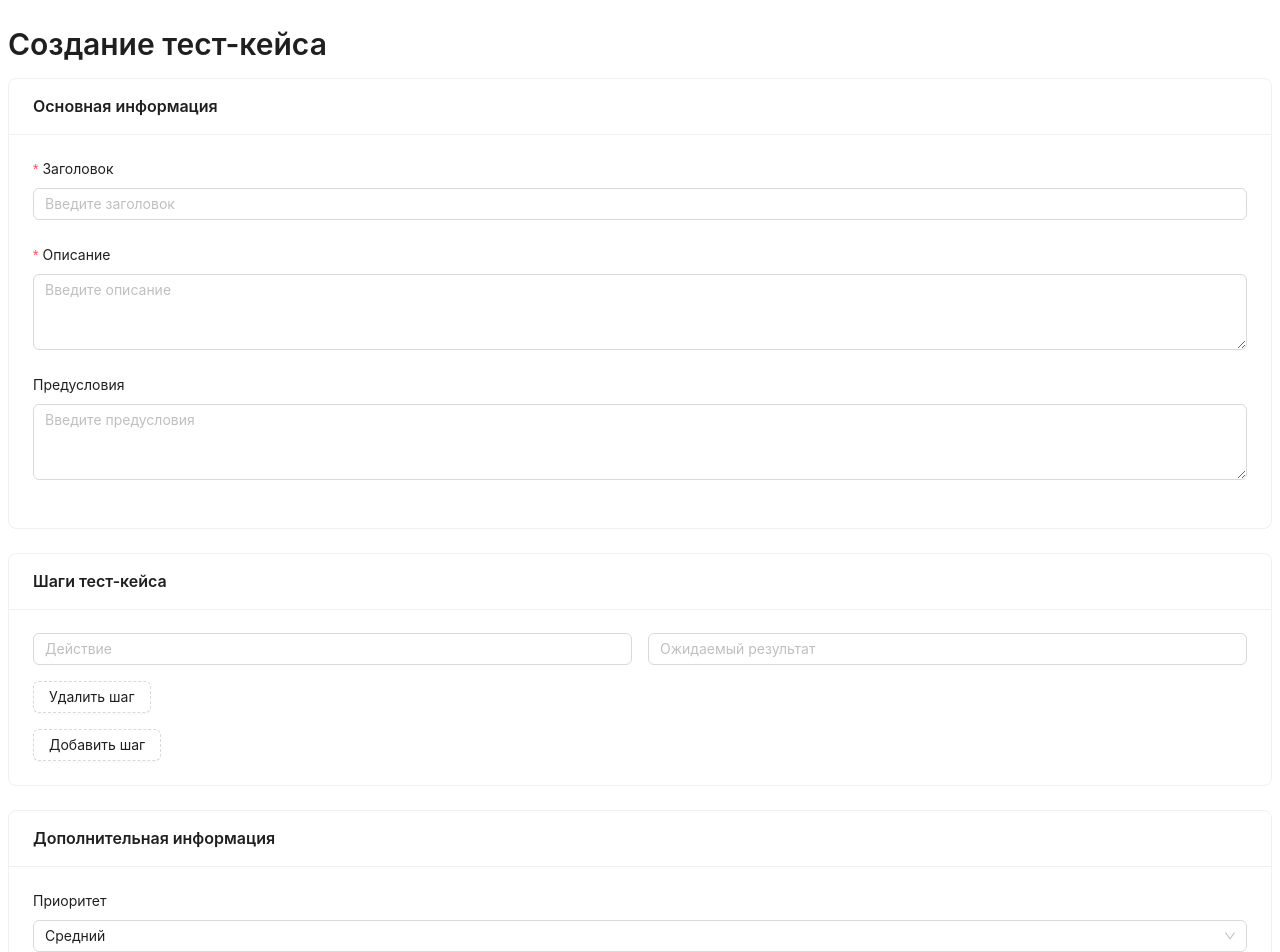
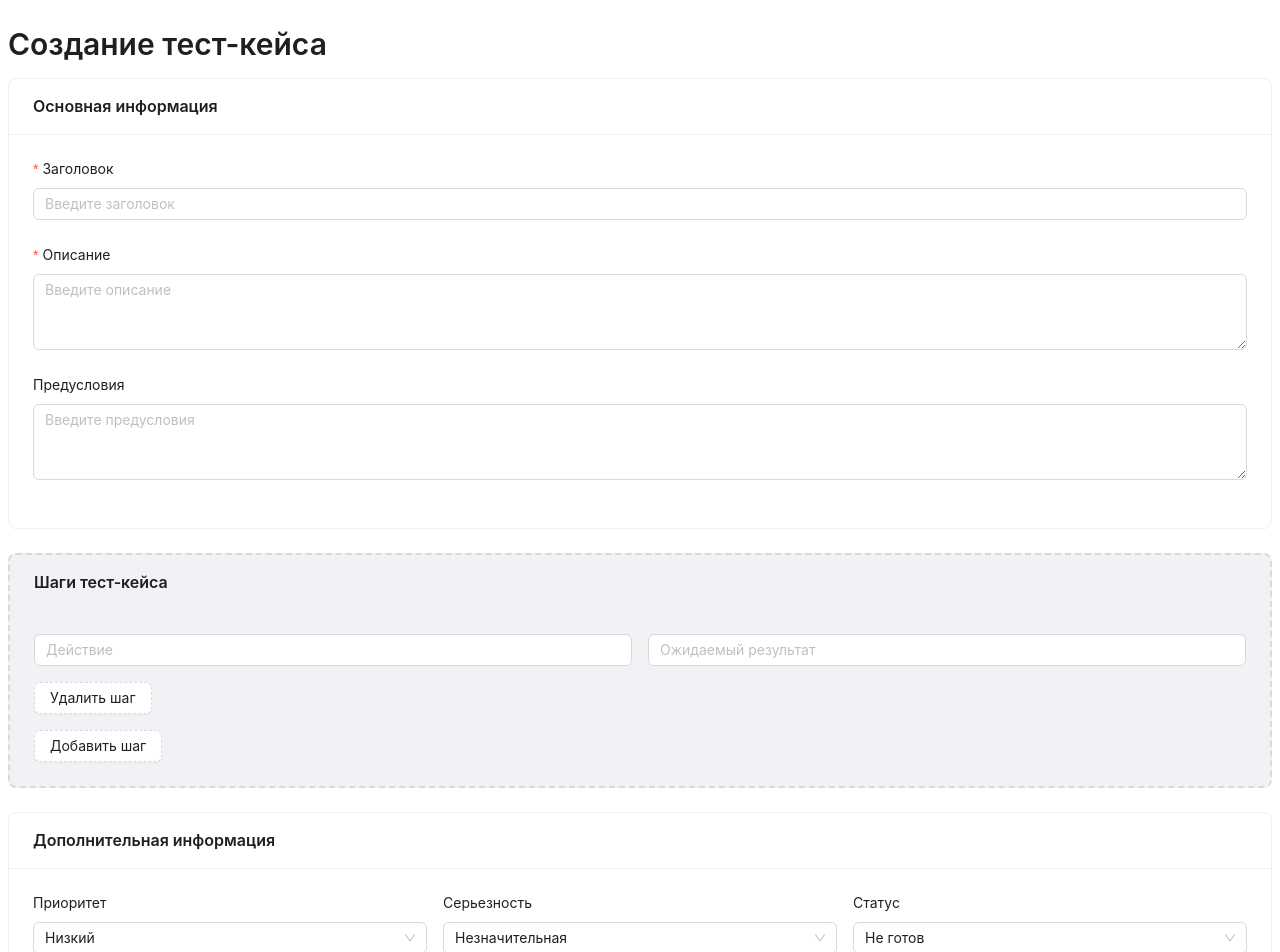
Before and after one commit to ivonin85/my-app, a React (Create React App) app in the folder frontend/: page /testcases/create in a window 1280 px wide. Shown: the top 952 px of the page. Built offline with nearby package versions, Linux system fonts and the light colour scheme; no server answers.

Commit message:
refactoring test-case

```diff
--- a/frontend/src/components/TestCaseList.js
+++ b/frontend/src/components/TestCaseList.js
@@ -1,6 +1,6 @@
 import React, { useState, useEffect } from 'react';
-import { useParams, Link } from 'react-router-dom';
-import { Table, Button, Typography } from 'antd';
+import { useParams, useNavigate } from 'react-router-dom';
+import { Table, Typography } from 'antd';
 import TestCaseService from '../services/TestCaseService';
 
 const { Title } = Typography;
@@ -8,6 +8,7 @@ const { Title } = Typography;
 const TestCaseList = () => {
     const { moduleId, projectId } = useParams();
     const [testCases, setTestCases] = useState([]);
+    const navigate = useNavigate();
 
     useEffect(() => {
         TestCaseService.getTestCasesByModuleId(moduleId)
@@ -21,7 +22,12 @@ const TestCaseList = () => {
 
     const columns = [
         {
-            title: 'Заголовок',
+            title: 'ID',
+            dataIndex: 'id',
+            key: 'id',
+        },
+        {
+            title: 'Название тест-кейса',
             dataIndex: 'title',
             key: 'title',
         },
@@ -31,30 +37,22 @@ const TestCaseList = () => {
             key: 'priority',
         },
         {
-            title: 'Статус',
-            dataIndex: 'status',
-            key: 'status',
-        },
-        {
             title: 'Дата создания',
             dataIndex: 'createdAt',
             key: 'createdAt',
             render: (text) => new Date(text).toLocaleDateString(),
         },
         {
-            title: 'ID последнего редактора',
-            dataIndex: 'executor',
-            key: 'executor',
-            render: (executor) => (executor ? executor.id : 'Не назначен'),
+            title: 'Теги тест-кейса',
+            dataIndex: 'tags',
+            key: 'tags',
+            render: (tags) => tags ? tags.join(', ') : 'Нет тегов',
         },
         {
-            title: 'Действия',
-            key: 'action',
-            render: (text, record) => (
-                <Link to={`/testcases/${record.id}`} state={{ projectId, moduleId }}>
-                    Просмотр
-                </Link>
-            ),
+            title: 'Дата последнего редактирования',
+            dataIndex: 'updatedAt',
+            key: 'updatedAt',
+            render: (text) => new Date(text).toLocaleDateString(),
         },
     ];
 
@@ -66,13 +64,15 @@ const TestCaseList = () => {
                 columns={columns}
                 rowKey="id"
                 pagination={false}
-                bordered={false} // Убираем границы между строками
-                style={{ borderCollapse: 'collapse' }} // Убираем границы между столбцами
-                rowClassName="test-case-row" // Класс для строк (можно использовать для дальнейшей стилизации)
+                bordered={false}
+                style={{ borderCollapse: 'collapse' }}
+                rowClassName="test-case-row"
+                onRow={(record) => ({
+                    onClick: () => {
+                        navigate(`/testcases/${record.id}`, { state: { projectId, moduleId } });
+                    },
+                })}
             />
-            <Link to="/testcases/create" state={{ projectId, moduleId }}>
-                <Button type="primary" style={{ marginTop: '16px' }}>Создать новый тест-кейс</Button>
-            </Link>
         </div>
     );
 };
--- a/frontend/src/pages/module/ModuleDetailsPage.js
+++ b/frontend/src/pages/module/ModuleDetailsPage.js
@@ -48,6 +48,9 @@ const ModuleDetailsPage = () => {
 
             {/* Список тест-кейсов для этого модуля */}
             <TestCaseList />
+            <Link to="/testcases/create" state={{ projectId, moduleId }}>
+                <Button type="primary" style={{ marginTop: '16px' }}>Создать новый тест-кейс</Button>
+            </Link>
         </div>
     );
 };
--- a/frontend/src/pages/test_case/TestCaseForm.js
+++ b/frontend/src/pages/test_case/TestCaseForm.js
@@ -16,9 +16,9 @@ const TestCaseForm = () => {
     const [description, setDescription] = useState('');
     const [preconditions, setPreconditions] = useState('');
     const [steps, setSteps] = useState([{ action: '', expectedResult: '' }]);
-    const [priority, setPriority] = useState('medium');
-    const [severity, setSeverity] = useState('minor');
-    const [status, setStatus] = useState('Not Passed');
+    const [priority, setPriority] = useState('Низкий');
+    const [severity, setSeverity] = useState('Незначительная');
+    const [status, setStatus] = useState('Не готов');
     const [requirements, setRequirements] = useState('');
     const [comments, setComments] = useState('');
     const [tags, setTags] = useState([]);
@@ -130,24 +130,30 @@ const TestCaseForm = () => {
                 </Card>
 
                 {/* Секция с шагами */}
-                <Card title="Шаги тест-кейса" bordered={true} style={{ marginBottom: '24px' }}>
+                <Card
+                    title="Шаги тест-кейса"
+                    bordered={true}
+                    style={{ marginBottom: '24px', backgroundColor: '#f0f2f5', border: '2px dashed #d9d9d9' }}
+                >
                     {steps.map((step, index) => (
                         <div key={index} style={{ marginBottom: '16px' }}>
                             <Row gutter={16}>
                                 <Col span={12}>
-                                    <Input
+                                    <TextArea
                                         placeholder="Действие"
                                         value={step.action}
                                         onChange={(e) => handleStepChange(index, 'action', e.target.value)}
                                         style={{ marginBottom: '8px', width: '100%' }}
+                                        autoSize={{ minRows: 1, maxRows: 6 }}
                                     />
                                 </Col>
                                 <Col span={12}>
-                                    <Input
+                                    <TextArea
                                         placeholder="Ожидаемый результат"
                                         value={step.expectedResult}
                                         onChange={(e) => handleStepChange(index, 'expectedResult', e.target.value)}
                                         style={{ width: '100%' }}
+                                        autoSize={{ minRows: 1, maxRows: 6 }}
                                     />
                                 </Col>
                             </Row>
@@ -160,6 +166,8 @@ const TestCaseForm = () => {
                 </Card>
 
                 <Card title="Дополнительная информация" bordered={true} style={{ marginBottom: '24px' }}>
+                    <Row gutter={16}>
+                        <Col span={8}>
                             <Form.Item label="Приоритет">
                                 <Select value={priority} onChange={setPriority}>
                                     <Select.Option value="high">Высокий</Select.Option>
@@ -167,6 +175,8 @@ const TestCaseForm = () => {
                                     <Select.Option value="low">Низкий</Select.Option>
                                 </Select>
                             </Form.Item>
+                        </Col>
+                        <Col span={8}>
                             <Form.Item label="Серьезность">
                                 <Select value={severity} onChange={setSeverity}>
                                     <Select.Option value="critical">Критическая</Select.Option>
@@ -174,12 +184,18 @@ const TestCaseForm = () => {
                                     <Select.Option value="minor">Незначительная</Select.Option>
                                 </Select>
                             </Form.Item>
+                        </Col>
+                        <Col span={8}>
                             <Form.Item label="Статус">
                                 <Select value={status} onChange={setStatus}>
-                            <Select.Option value="Passed">Пройден</Select.Option>
-                            <Select.Option value="Not Passed">Не пройден</Select.Option>
+                                    <Select.Option value="Ready">Готов</Select.Option>
+                                    <Select.Option value="Not Ready">Не готов</Select.Option>
+                                    <Select.Option value="In Review">На редактировании</Select.Option>
+                                    <Select.Option value="Needs Update">Необходимо актуализировать</Select.Option>
                                 </Select>
                             </Form.Item>
+                        </Col>
+                    </Row>
                     <Form.Item label="Теги">
                         <Select
                             mode="multiple"
```
Lines whose indentation alone changed are shown as unchanged.
